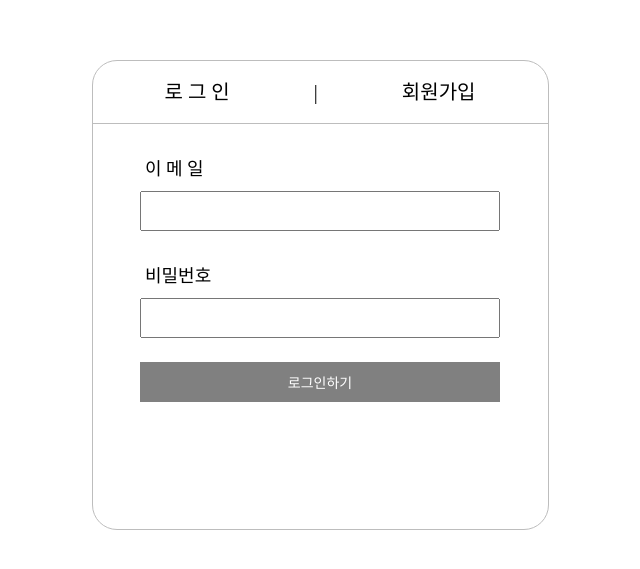
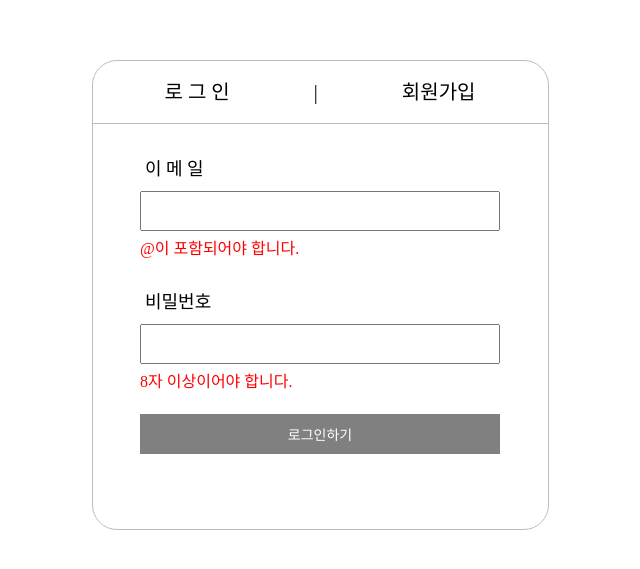
Before and after one commit to LeeHyoGeun-create/wanted-pre-onboarding-frontend, a React (Create React App) app: page /#/signin in a window 1280 px wide. Shown: the part 105-674 px from the top of the page, without its empty margins (320-960 px from the left). Built offline with nearby package versions, Linux system fonts and the light colour scheme.

Commit message:
:recycle: validation 기준 화면에 표시

```diff
--- a/src/components/styled/FormPage.styled.js
+++ b/src/components/styled/FormPage.styled.js
@@ -70,4 +70,9 @@ export const StyledInputContaier = styled.div`
   input {
     height: 40px;
   }
+
+  span {
+    margin-top: 10px;
+    color: red;
+  }
 `;
--- a/src/pages/SigninForm.jsx
+++ b/src/pages/SigninForm.jsx
@@ -31,7 +31,7 @@ const SigninForm = () => {
     }
   };
 
-  const emailValidation = (email) => {
+  const emailValidation = () => {
     return email.includes("@");
   };
 
@@ -40,7 +40,7 @@ const SigninForm = () => {
   };
 
   const validate = () => {
-    return emailValidation(email) && passwordValidation(password);
+    return emailValidation() && passwordValidation();
   };
 
   const onChangeEmail = (e) => {
@@ -73,6 +73,7 @@ const SigninForm = () => {
               onChange={onChangeEmail}
               data-testid="email-input"
             />
+            {emailValidation() || <span>@이 포함되어야 합니다.</span>}
           </StyledInputContaier>
           <StyledInputContaier>
             <label htmlFor="password">비밀번호</label>
@@ -84,6 +85,7 @@ const SigninForm = () => {
               onChange={onChangePassword}
               minLength={8}
             />
+            {passwordValidation() || <span>8자 이상이어야 합니다.</span>}
           </StyledInputContaier>
           <button data-testid="signin-button" disabled={!validate()}>
             로그인하기
--- a/src/pages/SignupForm.jsx
+++ b/src/pages/SignupForm.jsx
@@ -29,7 +29,7 @@ const SignupForm = () => {
     }
   };
 
-  const emailValidation = (email) => {
+  const emailValidation = () => {
     return email.includes("@");
   };
 
@@ -38,7 +38,7 @@ const SignupForm = () => {
   };
 
   const validate = () => {
-    return emailValidation(email) && passwordValidation(password);
+    return emailValidation() && passwordValidation();
   };
 
   const onChangeEmail = (e) => {
@@ -71,6 +71,7 @@ const SignupForm = () => {
               onChange={onChangeEmail}
               data-testid="email-input"
             />
+            {emailValidation() || <span>@이 포함되어야 합니다.</span>}
           </StyledInputContaier>
           <StyledInputContaier>
             <label htmlFor="password">비밀번호</label>
@@ -82,6 +83,7 @@ const SignupForm = () => {
               onChange={onChangePassword}
               minLength={8}
             />
+            {passwordValidation() || <span>8자 이상이어야 합니다.</span>}
           </StyledInputContaier>
           <button data-testid="signup-button" disabled={!validate()}>
             가입하기
```
